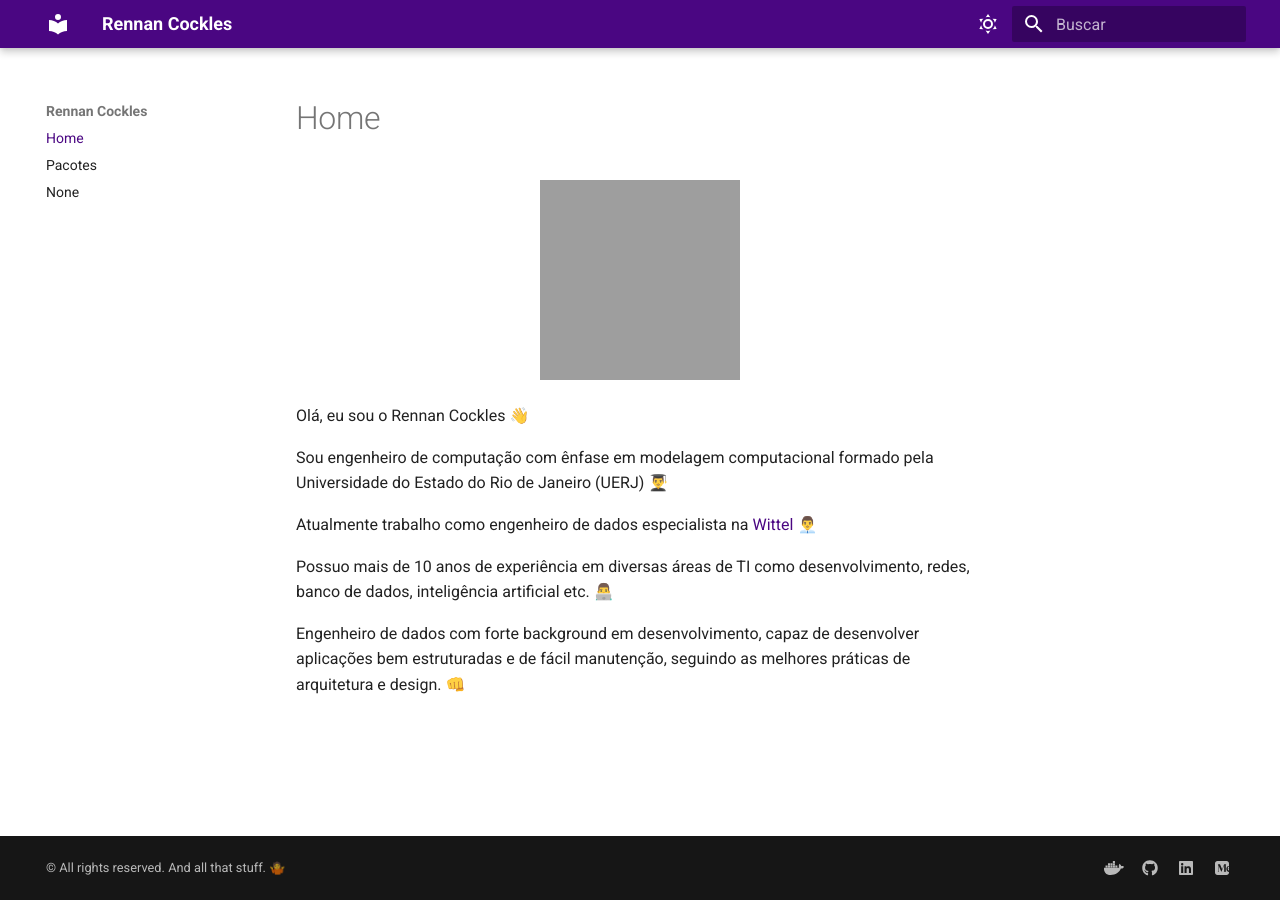
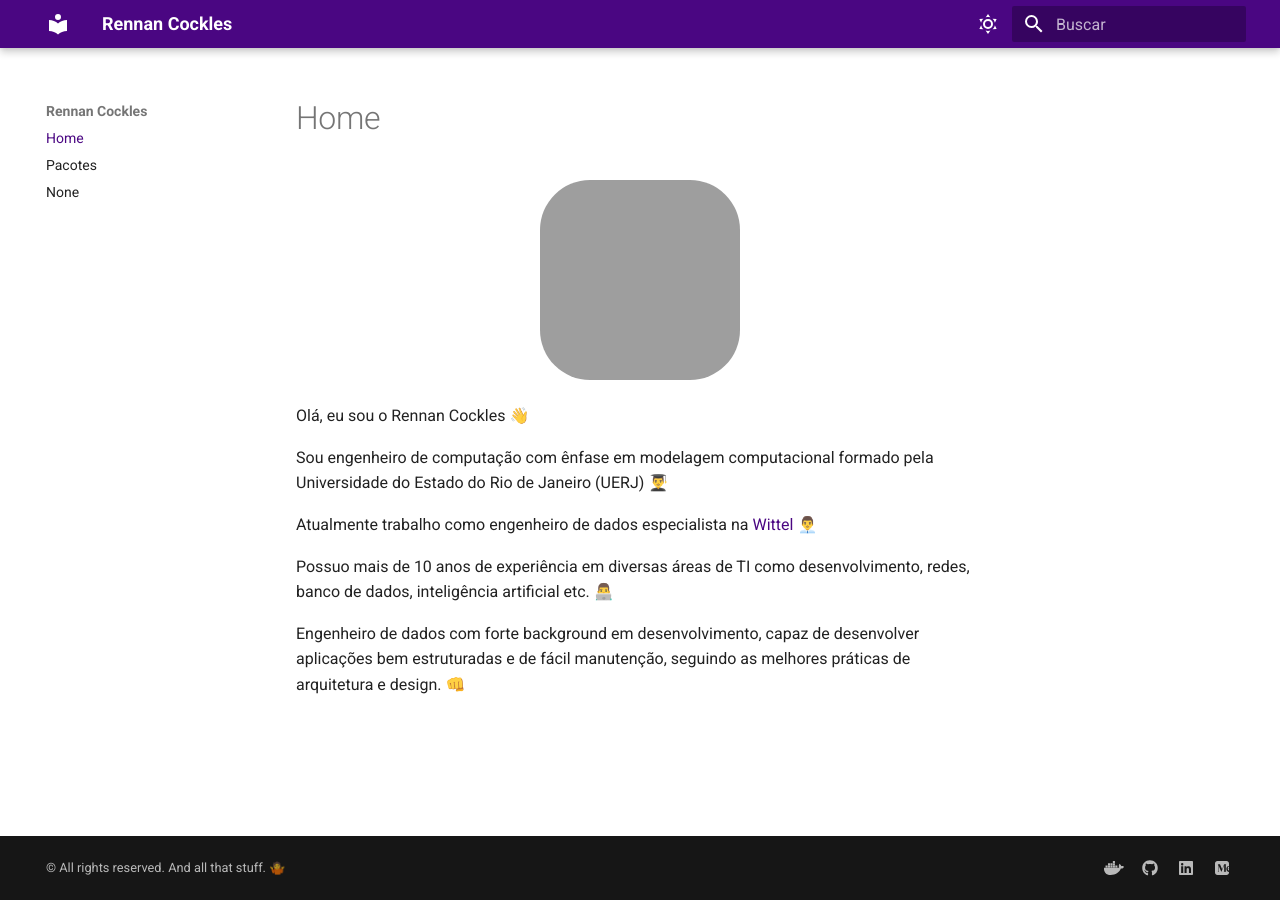
Before and after one commit to rennancockles/rennancockles.github.io, an MkDocs documentation site: the page built from docs/index.md, in a window 1280 px wide. Built offline with MkDocs 1.6.1 and Material for MkDocs 9.7.7, drawn with Linux system fonts in a browser that asks for light colours; grey boxes are pictures that could not be loaded.

Commit message:
css editado

```diff
--- a/docs/assets/css/custom.css
+++ b/docs/assets/css/custom.css
@@ -44,3 +44,8 @@ a.internal-link::after {
 .shadow {
   box-shadow: 5px 5px 10px #999;
 }
+
+img.avatar-img {
+  max-width: 250px;
+  border-radius: 50px;
+}
```
